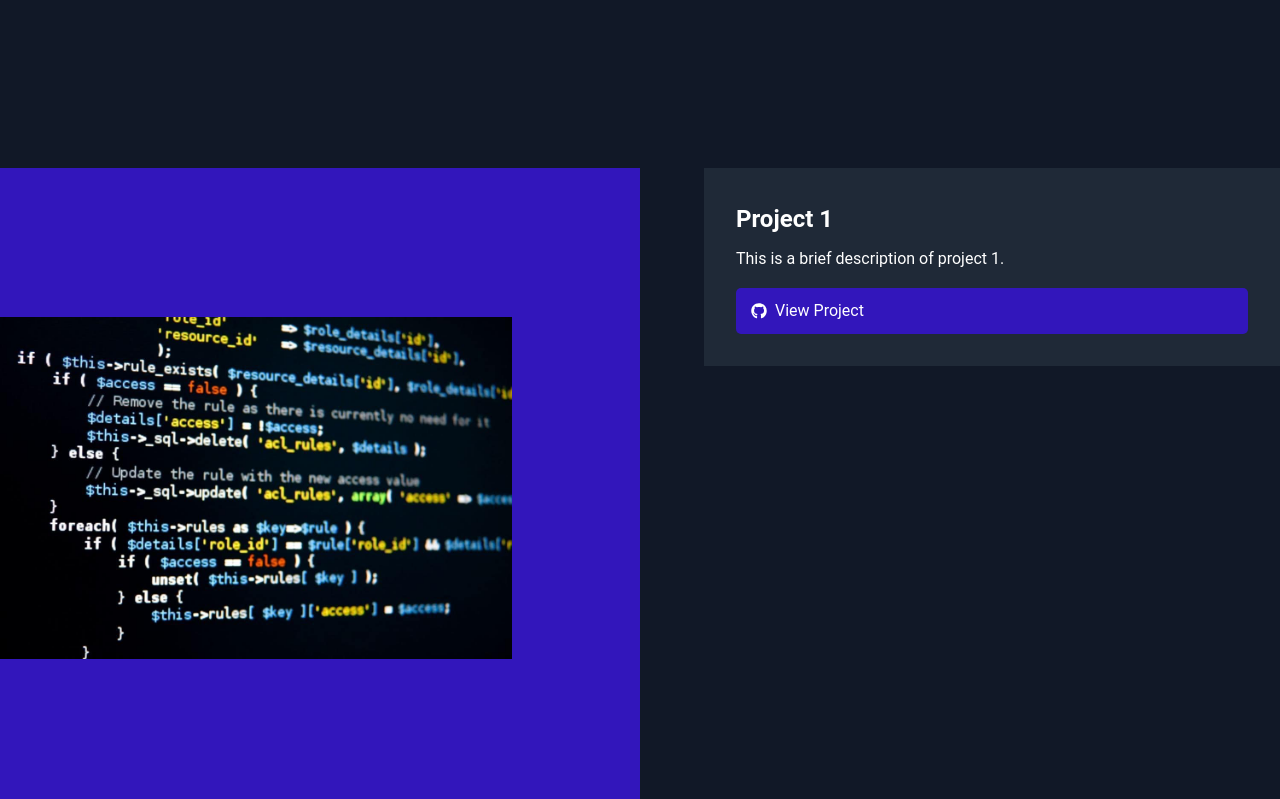
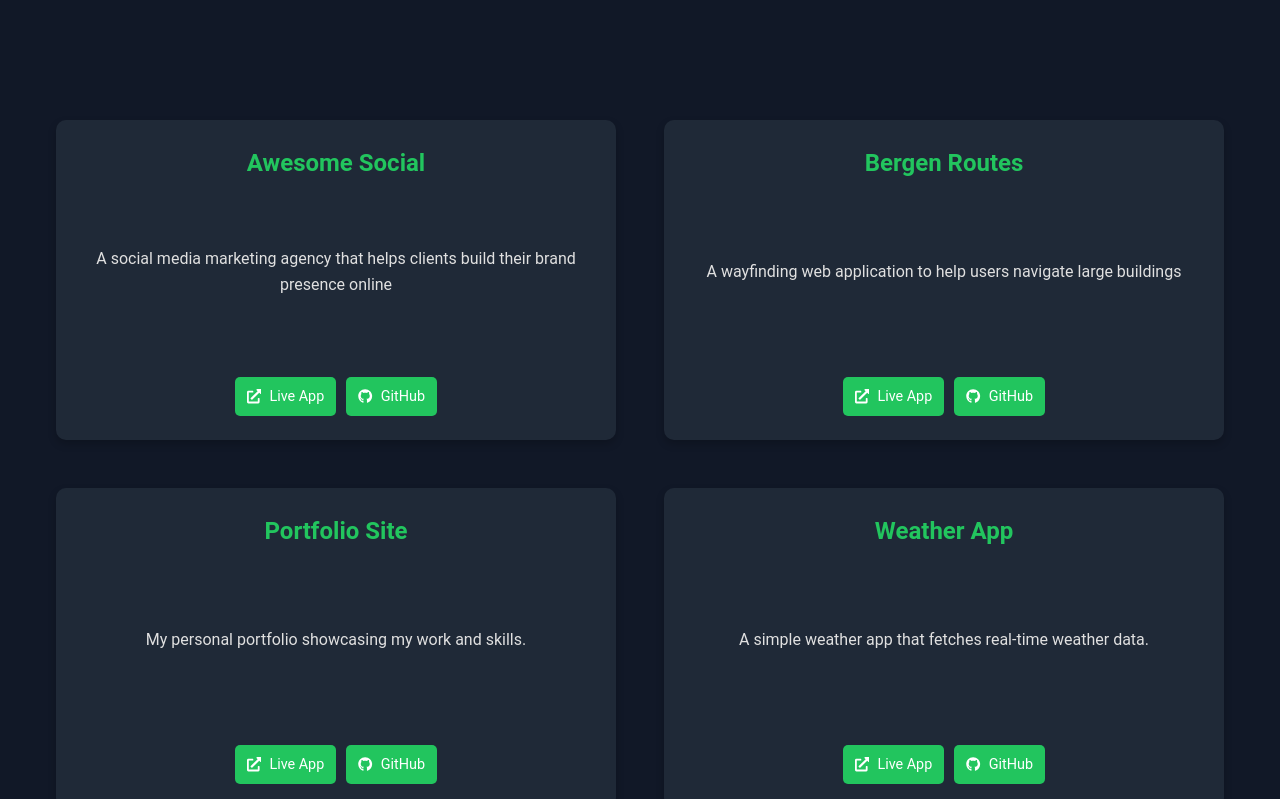
Before and after one commit to Agraw-Mindaye/Portfolio, a React (Create React App) app: page / in a window 1280 px wide. Shown: the part 1720-2519 px from the top of the page. Built offline with nearby package versions, Linux system fonts and the light colour scheme.

Commit message:
made styling chnages for responsiviness in Navbar and About section, and chnaged to grid layout for Projects section

```diff
--- a/src/components/About.tsx
+++ b/src/components/About.tsx
@@ -18,6 +18,7 @@ const About = () => {
     display: "flex",
     flexDirection: "column",
     alignItems: "center",
+    marginBottom: '2rem'
   };
 
   const titleStyle: CSSProperties = {
@@ -71,8 +72,8 @@ const About = () => {
       flexDirection: "column",
       alignItems: "center",
       justifyContent: "center",
-      width: isMobile ? "7rem" : "10rem", // Fixed width
-      height:  isMobile ? "7rem" : "10rem", // Fixed height
+      width: isMobile ? "5.5rem" : "10rem", // Fixed width
+      height:  isMobile ? "5.55rem" : "10rem", // Fixed height
       padding: "20px",
       borderRadius: "15px",
       border: `4px solid ${borderColor}`, // Colorful border
@@ -82,9 +83,13 @@ const About = () => {
     };
 
     const iconStyle: CSSProperties = {
-      fontSize: isMobile ? "2rem" : "3rem", // Increased icon size
+      fontSize: isMobile ? "1.5rem" : "3rem",
       marginBottom: "10px",
     };
+
+    const labelStyle: CSSProperties = {
+      fontSize: isMobile ? "0.8rem" : "1.5rem", // Increased icon size
+    }
 
     return (
       <animated.div
@@ -93,7 +98,7 @@ const About = () => {
         onMouseLeave={() => api.start({ transform: "scale(1)" })}
       >
         <div style={iconStyle}>{icon}</div>
-        <span>{label}</span>
+        <span style={labelStyle}>{label}</span>
       </animated.div>
     );
   };
--- a/src/components/Navbar.tsx
+++ b/src/components/Navbar.tsx
@@ -27,7 +27,8 @@ const Navbar = () => {
   const navLinksStyle: CSSProperties = {
     display: "flex",
     listStyle: "none",
-    gap: "1rem",
+    gap: "2rem",
+    marginRight: isMobile ? '0' : '3rem',
   };
 
   const linkStyle: CSSProperties = {
@@ -36,7 +37,6 @@ const Navbar = () => {
     fontSize: isMobile ? "1.2rem" : "1.5rem", // Smaller font size for smaller screens
     fontWeight: "500",
     cursor: "pointer",
-    marginRight: "3rem",
   };
 
   return (
--- a/src/components/Projects.tsx
+++ b/src/components/Projects.tsx
@@ -1,5 +1,5 @@
-import { useSpring, animated } from "@react-spring/web";
-import { FaGithub } from "react-icons/fa";
+import { useState } from "react";
+import { FaGithub, FaExternalLinkAlt } from "react-icons/fa";
 import { useMediaQuery } from "../hooks/useMediaQuery";
 import { CSSProperties } from "react";
 
@@ -12,7 +12,7 @@ const Projects = () => {
     display: "flex",
     flexDirection: "column",
     alignItems: "center",
-    gap: "5rem",
+    marginBottom: "2rem",
   };
 
   const titleStyle: CSSProperties = {
@@ -24,124 +24,122 @@ const Projects = () => {
     borderBottom: "solid 4px #22c55e",
   };
 
-  const projectContainerStyle = (index: number): CSSProperties => ({
-    display: "flex",
-    flexDirection: index % 2 === 0 ? "row" : "row-reverse", // Alternates layout
-    alignItems: "center",
+  // Grid layout styles for responsiveness
+  const gridStyle: CSSProperties = {
+    display: "grid",
+    gridTemplateColumns: isMobile ? "1fr" : "repeat(2, 1fr)", // 4x1 for mobile, 2x2 for others
+    gap: isMobile ? "2rem" : "3rem",
+    maxWidth: "1200px",
     width: "100%",
-    maxWidth: "100%",
-    position: "relative",
-    marginBottom: "30rem",
-  });
-
-  const imageContainerStyle = (index: number): CSSProperties => ({
-    width: isMobile ? "100%" : "50vw", // Half the viewport width
-    height: "40rem",
-    backgroundColor: "#3216bb", // Green background
-    display: "flex",
-    alignItems: "center",
-    justifyContent: index % 2 === 0 ? "left" : "right",
-    top: "0",
-    position: "absolute",
-  });
-
-  const imageStyle: CSSProperties = {
-    width: "80%", // Ensures image takes up 80% of its container
+    padding: "0 1rem",
+    justifyContent: isMobile ? "center" : "space-between",
   };
 
-  const descriptionContainerStyle = (index: number): CSSProperties => ({
-    width: isMobile ? "90%" : "45%",
-    padding: "2rem",
-    backgroundColor: "#1F2937",
-    textAlign: isMobile ? "center" : "left",
-    color: "#fff",
-    marginLeft: index % 2 === 0 ? "auto" : "0",
-    marginRight: index % 2 === 0 ? "0" : "auto",
-    zIndex: 1, // Ensure text is above the image
-    position: "relative",
-  });
+  return (
+    <section id="projects" style={projectSectionStyle}>
+      <h2 style={titleStyle}>Projects</h2>
 
-  const projectTitleStyle: CSSProperties = {
-    fontSize: "1.5rem",
-    fontWeight: "bold",
-    marginBottom: "0.5rem",
+      <div style={gridStyle}>
+        {projects.map((project, index) => (
+          <ProjectCard key={index} project={project} isMobile={isMobile} />
+        ))}
+      </div>
+    </section>
+  );
+};
+
+// **Project Card Component**
+const ProjectCard = ({
+  project,
+  isMobile,
+}: {
+  project: { title: string; description: string; link: string; live: string };
+  isMobile: boolean;
+}) => {
+  // Card container
+  const cardContainerStyle: CSSProperties = {
+    perspective: "1000px",
+    display: "flex",
+    justifyContent: "center",
   };
 
-  const projectDescriptionStyle: CSSProperties = {
-    fontSize: "1rem",
-    marginBottom: "1rem",
+  // Card size adjustments for different screen sizes
+  const cardStyle: CSSProperties = {
+    width: isMobile ? "80%" : "100%", // Smaller cards for mobile, full width for others
+    height: isMobile ? "15rem" : "20rem",
+    position: "relative",
+    borderRadius: "10px",
+    boxShadow: "0 4px 8px rgba(0, 0, 0, 0.2)",
+    backgroundColor: "#1F2937",
+    padding: "1.5rem",
+    color: "#E0E0E0",
+    display: "flex",
+    flexDirection: "column",
+    justifyContent: "space-between",
+    alignItems: "center",
   };
 
   const buttonStyle: CSSProperties = {
     display: "flex",
     alignItems: "center",
     gap: "8px",
-    padding: "10px 15px",
-    backgroundColor: "#3216bb",
+    padding: "8px 12px",
+    backgroundColor: "#22c55e",
     color: "#fff",
     border: "none",
     borderRadius: "5px",
     cursor: "pointer",
-    fontSize: "1rem",
+    fontSize: "0.9rem",
     textDecoration: "none",
   };
 
   return (
-    <section id="projects" style={projectSectionStyle}>
-      <h2 style={titleStyle}>Projects</h2>
-
-      {projects.map((project, index) => (
-        <div key={index} style={projectContainerStyle(index)}>
-          {/* Image Container */}
-          <div style={imageContainerStyle(index)}>
-            {project.image && (
-              <img
-                src={project.image}
-                alt={project.title}
-                style={imageStyle}
-              />
-            )}
-          </div>
-
-          {/* Description Container */}
-          <div style={descriptionContainerStyle(index)}>
-            <h3 style={projectTitleStyle}>{project.title}</h3>
-            <p style={projectDescriptionStyle}>{project.description}</p>
-            <a href={project.link} target="_blank" rel="noopener noreferrer" style={buttonStyle}>
-              <FaGithub />
-              View Project
-            </a>
-          </div>
+    <div style={cardContainerStyle}>
+      <div style={cardStyle}>
+        <h3 style={{ fontSize: "1.5rem", fontWeight: "bold", textAlign: "center", color: "#22c55e" }}>
+          {project.title}
+        </h3>
+        <p style={{ fontSize: "1rem", textAlign: "center", marginBottom: "1rem" }}>{project.description}</p>
+        <div style={{ display: "flex", gap: "10px" }}>
+          {/* Live App Button */}
+          <a href={project.live} target="_blank" rel="noopener noreferrer" style={buttonStyle}>
+            <FaExternalLinkAlt /> Live App
+          </a>
+          {/* GitHub Button */}
+          <a href={project.link} target="_blank" rel="noopener noreferrer" style={buttonStyle}>
+            <FaGithub /> GitHub
+          </a>
         </div>
-      ))}
-    </section>
+      </div>
+    </div>
   );
 };
 
+// Projects data
 const projects = [
   {
-    title: "Project 1",
-    description: "This is a brief description of project 1.",
-    link: "https://github.com/yourusername/project1",
-    image: "/assets/images/codingimage.jpg", // Replace with actual image path
+    title: "Awesome Social",
+    description: "A social media marketing agency that helps clients build their brand presence online",
+    link: "https://github.com/alexkahndev/awesome-social",
+    live: "https://awesomesocial.app/",
   },
   {
-    title: "Project 2",
-    description: "This is a brief description of project 2.",
-    link: "https://github.com/yourusername/project2",
-    image: "/assets/images/codingimage.jpg", // Replace with actual image path
+    title: "Bergen Routes",
+    description: "A wayfinding web application to help users navigate large buildings",
+    link: "https://github.com/bergen-routes/bergenroutes.com",
+    live: "https://bergenroutes.com/",
   },
   {
-    title: "Project 3",
-    description: "This is a brief description of project 3.",
-    link: "https://github.com/yourusername/project3",
-    image: "/assets/images/codingimage.jpg", // Replace with actual image path
+    title: "Portfolio Site",
+    description: "My personal portfolio showcasing my work and skills.",
+    link: "https://github.com/yourusername/portfolio",
+    live: "https://yourportfolio.com/",
   },
   {
-    title: "Project 4",
-    description: "This is a brief description of project 4.",
-    link: "https://github.com/yourusername/project4",
-    image: "/assets/images/codingimage.jpg", // Replace with actual image path
+    title: "Weather App",
+    description: "A simple weather app that fetches real-time weather data.",
+    link: "https://github.com/yourusername/weatherapp",
+    live: "https://weatherapp.com/",
   },
 ];
 
```
Also changed, not shown: public/assets/images/coding-hand.svg (deleted), public/assets/images/codingimage.jpg (deleted).
